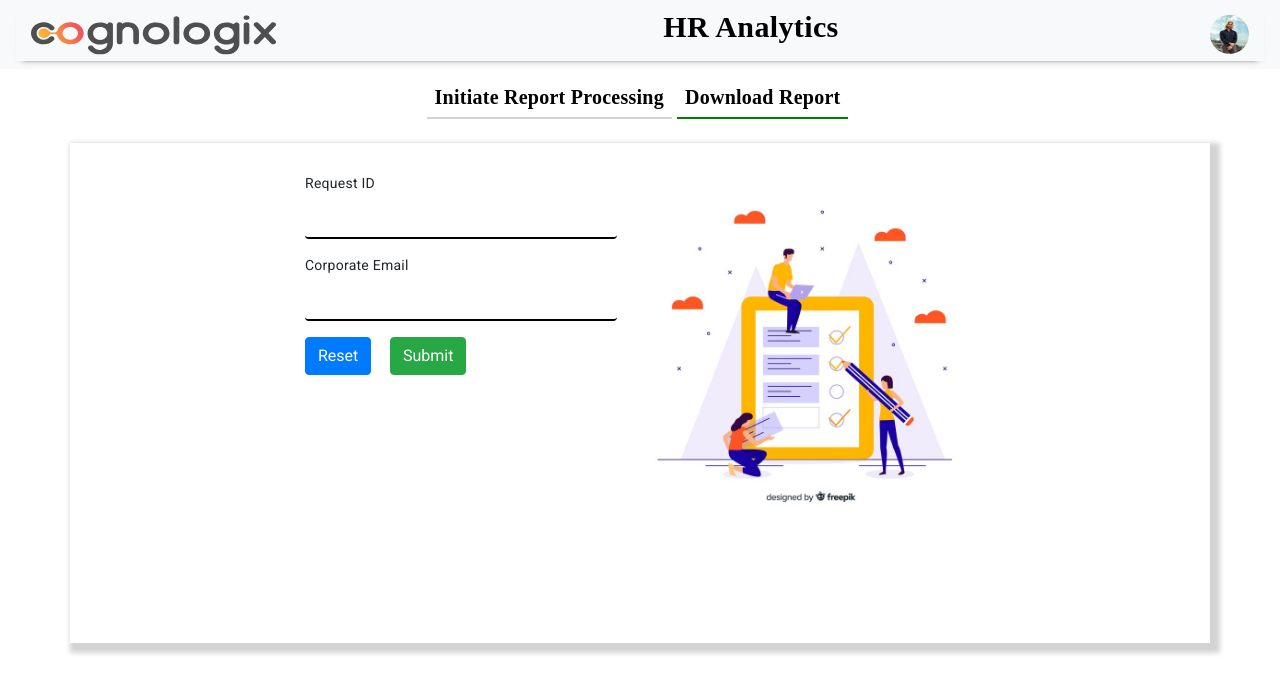
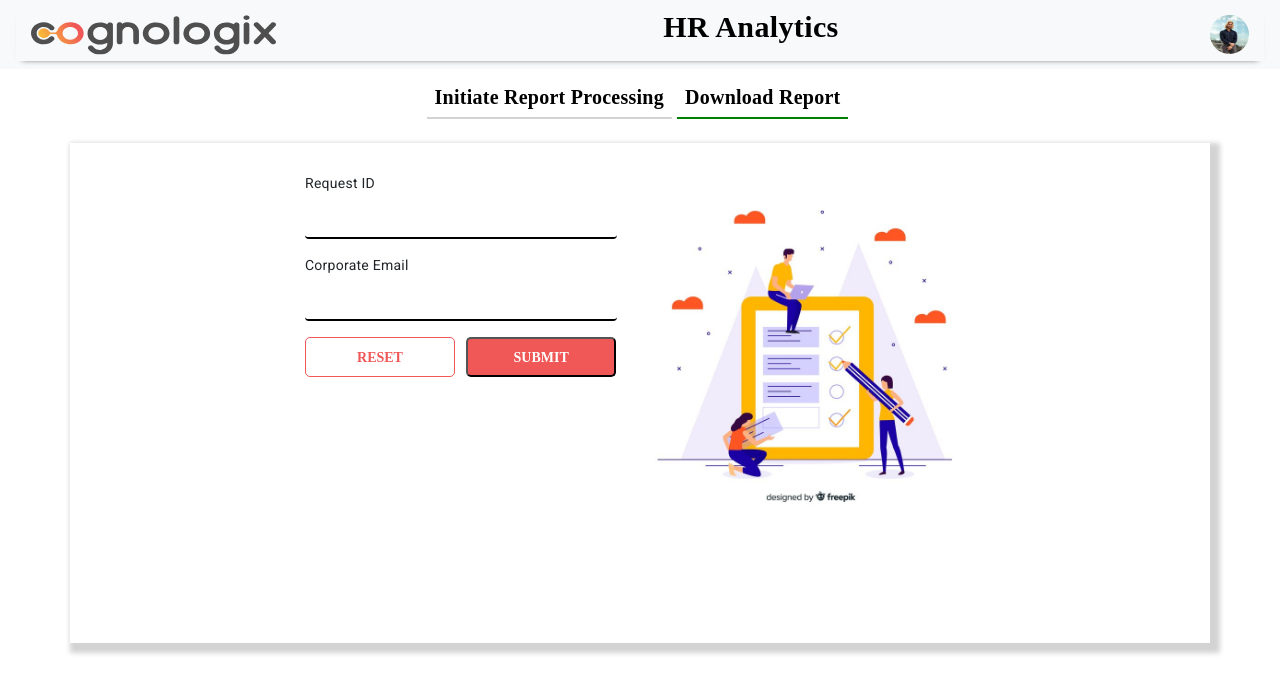
Before and after one commit to avadhut-kore-cognologix/hr-analytics-ui, an Angular app: page /download-report in a window 1280 px wide. Shown: the top 694 px of the page. Built offline with nearby package versions, Linux system fonts and the light colour scheme.

Commit message:
Added styles

```diff
--- a/src/app/components/download-report/download-report.component.css
+++ b/src/app/components/download-report/download-report.component.css
@@ -84,3 +84,41 @@ input {
   border: none;
   border-bottom: 2px solid black;
 }
+
+.submit-button {
+  background: #F05757;
+  border-radius: 5px;
+  width: 150px;
+  height: 40px;
+  font-family: 'Montserrat';
+  font-style: normal;
+  font-weight: 600;
+  font-size: 14px;
+  line-height: 17px;
+  text-align: center;
+  text-transform: uppercase;
+
+  color: #FFFFFF;
+}
+
+.reset-button {
+
+  box-sizing: border-box;
+
+  width: 150px;
+  height: 40px;
+
+  background: #FFFFFF;
+  border: 1px solid #F05757;
+  border-radius: 5px;
+
+  font-family: 'Montserrat';
+  font-style: normal;
+  font-weight: 600;
+  font-size: 14px;
+  line-height: 17px;
+  text-align: center;
+  text-transform: uppercase;
+
+  color: #F05757;
+}
--- a/src/app/components/download-report/download-report.component.html
+++ b/src/app/components/download-report/download-report.component.html
@@ -15,8 +15,10 @@
           name="corporateEmail" />
       </div>
 
-      <button (click)="reset()" class="btn btn-primary">Reset</button>&nbsp;&nbsp;&nbsp;&nbsp;
-      <button (click)="submitDownloadReportRequest()" class="btn btn-success">Submit</button>
+      <div class="form-group">
+        <button (click)="reset()" class="reset-button">Reset</button>&nbsp;&nbsp;
+        <button (click)="submitDownloadReportRequest()" class="submit-button">Submit</button>
+      </div>
     </div>
     <div class="col-sm">
       <div id="download-report-image">
--- a/src/app/components/initiate-report-processing/initiate-report-processing.component.css
+++ b/src/app/components/initiate-report-processing/initiate-report-processing.component.css
@@ -21,4 +21,71 @@ input[type="file"] {
   display: inline-block;
   content: "Choose File";
   padding: 3px;
+
+  background: #FEF0E1;
+  border: 1px dashed #FF7347;
+  border-radius: 3px;
 }
+
+.submit-button {
+  background: #F05757;
+  border-radius: 5px;
+  width: 150px;
+  height: 40px;
+  font-family: 'Montserrat';
+  font-style: normal;
+  font-weight: 600;
+  font-size: 14px;
+  line-height: 17px;
+  /* identical to box height */
+  text-align: center;
+  text-transform: uppercase;
+
+  color: #FFFFFF;
+}
+
+.reset-button {
+
+  box-sizing: border-box;
+
+  width: 150px;
+  height: 40px;
+
+  background: #FFFFFF;
+  border: 1px solid #F05757;
+  border-radius: 5px;
+
+  font-family: 'Montserrat';
+  font-style: normal;
+  font-weight: 600;
+  font-size: 14px;
+  line-height: 17px;
+  /* identical to box height */
+  text-align: center;
+  text-transform: uppercase;
+
+  color: #F05757;
+}
+
+.right-column {
+  padding-left: 75px;
+}
+
+.first {
+  margin-left: 0;
+  width: 832px;
+  height: 3px;
+  background: #F05757;
+  border-radius: 0px 4px 4px 0px;
+  padding: 0px;
+}
+
+.second {
+  margin-right: 0;
+  width: 832px;
+  height: 3px;
+  background: #FF9447;
+  border-radius: 0px 4px 4px 0px;
+  transform: matrix(-1, 0, 0, 1, 0, 0);
+  padding: 0px;
+}
--- a/src/app/components/initiate-report-processing/initiate-report-processing.component.html
+++ b/src/app/components/initiate-report-processing/initiate-report-processing.component.html
@@ -63,13 +63,12 @@
         </ng-template>
 
       </div>
-      <div class="col-6">
+      <div class="col-6 right-column">
         <label for="gmailAvailabilityMessagesFile">Gmail Availability Messages</label>
         <div class="row">
           <div class="form-group">
-            <input type="file" (change)="selectGmailAvailabilityMessagesFile($event)"
-              id="gmailAvailabilityMessagesFile" required [(ngModel)]="downloadForm.gmailAvailabilityMessagesFile"
-              name="gmailAvailabilityMessagesFile" />
+            <input type="file" (change)="selectGmailAvailabilityMessagesFile($event)" id="gmailAvailabilityMessagesFile"
+              required [(ngModel)]="downloadForm.gmailAvailabilityMessagesFile" name="gmailAvailabilityMessagesFile" />
             <button (click)="openDownloadGmailFileModal()" class="btn btn-success">Get Data</button>
           </div>
         </div>
@@ -79,8 +78,8 @@
         <label for="zohoLeavesFile">Zoho Leaves File</label>
         <div class="row">
           <div class="form-group">
-              <input type="file" (change)="selectZohoLeavesFile($event)" id="zohoLeavesFile"
-                required [(ngModel)]="downloadForm.zohoLeavesFile" name="zohoLeavesFile" />
+            <input type="file" (change)="selectZohoLeavesFile($event)" id="zohoLeavesFile" required
+              [(ngModel)]="downloadForm.zohoLeavesFile" name="zohoLeavesFile" />
             <button (click)="openDownloadGmailFileModal()" class="btn btn-success">Get Data</button>
           </div>
         </div>
@@ -90,19 +89,21 @@
         <label for="zohoProfilesFile">Zoho Profiles File</label>
         <div class="row">
           <div class="form-group">
-              <input type="file" (change)="selectZohoProfilesFile($event)" id="zohoProfilesFile"
-                required [(ngModel)]="downloadForm.zohoLeavesFile" name="zohoProfilesFile" />
+            <input type="file" (change)="selectZohoProfilesFile($event)" id="zohoProfilesFile" required
+              [(ngModel)]="downloadForm.zohoLeavesFile" name="zohoProfilesFile" />
             <button (click)="openDownloadGmailFileModal()" class="btn btn-success">Get Data</button>
           </div>
         </div>
         <br />
         <br />
 
-        <button (click)="reset()" class="btn btn-primary">Reset</button>&nbsp;&nbsp;&nbsp;&nbsp;
-        <button (click)="initiateReportProcessing()" class="btn btn-danger">Submit</button>
+        <button (click)="reset()" class="reset-button">Reset</button>&nbsp;&nbsp;&nbsp;&nbsp;
+        <button (click)="initiateReportProcessing()" class="submit-button">Submit</button>
         <br />
         <br />
       </div>
     </div>
+    <hr class="first" />
+    <hr class="second" />
   </div>
 </div>
```
Lines whose indentation alone changed are shown as unchanged.
